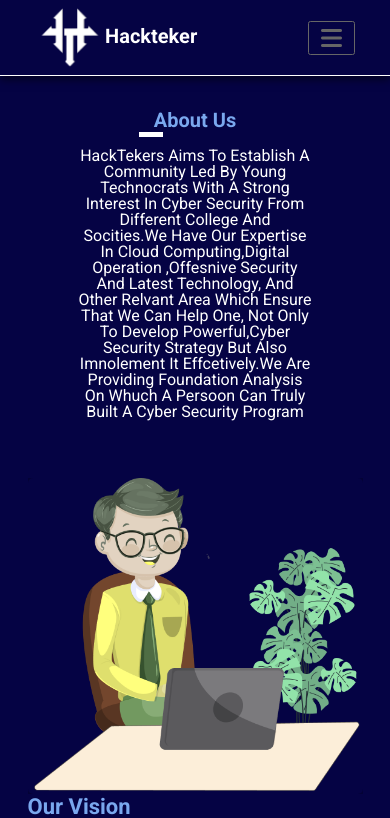
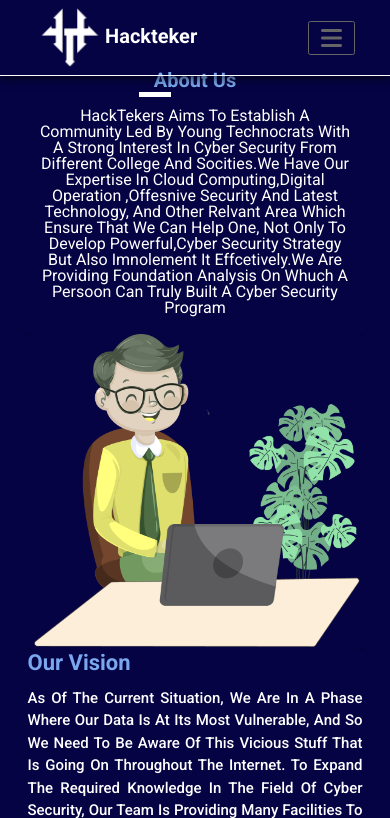
Before and after one commit to Ritesh-FSD/hacktekers, a PHP site: page /about.html in a window 390 px wide. Shown: the top 818 px of the page. Run offline with PHP 8.4, Linux system fonts and the light colour scheme.

Commit message:
Update style.css

```diff
--- a/style.css
+++ b/style.css
@@ -1291,6 +1291,8 @@
   }
  .about-section{
    background:none;
+   width:100%;
+ padding:10px;
 }
 @media screen and (min-width:320px) and (max-width:360px) {
   .footer-second p{
```
